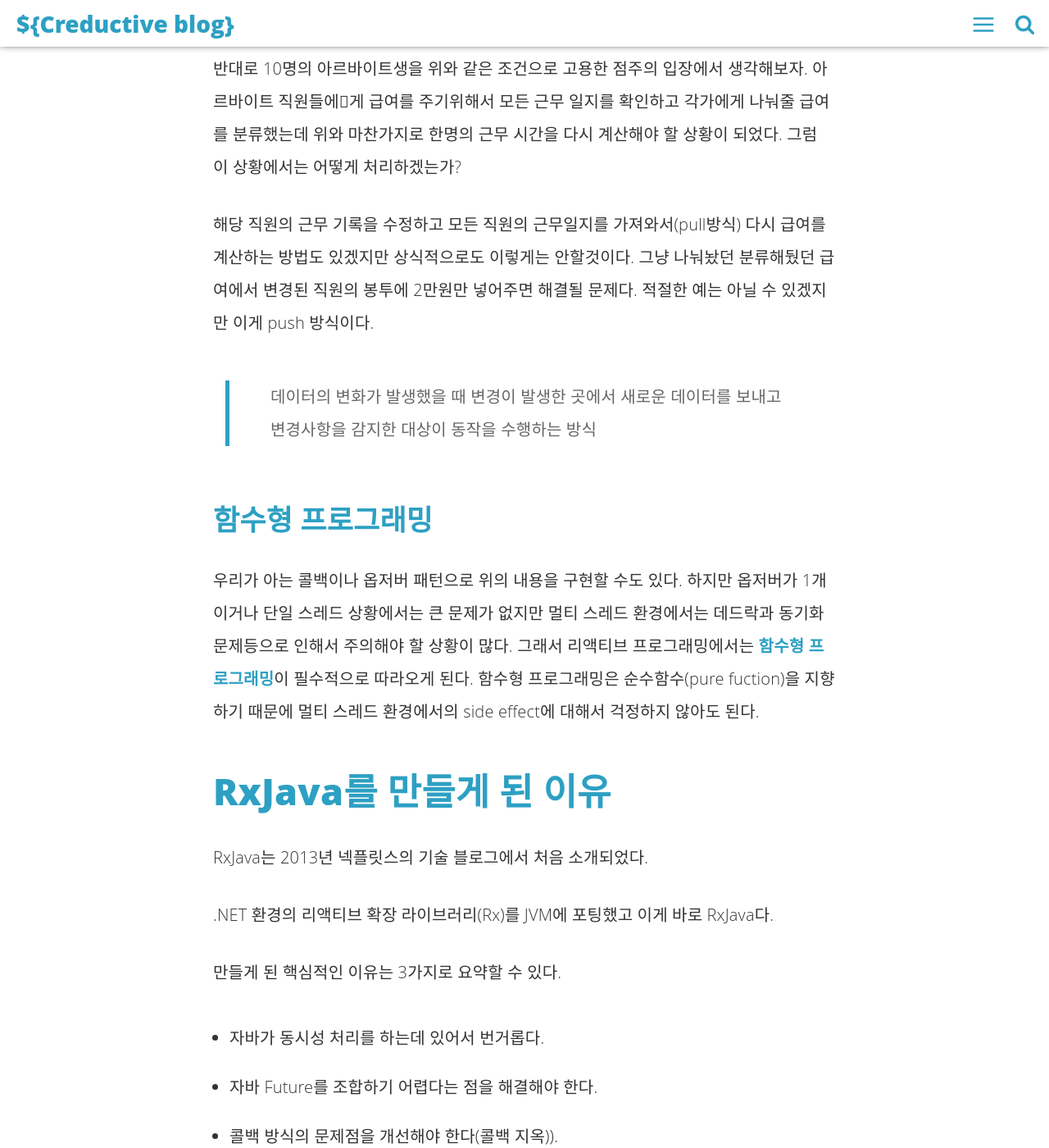
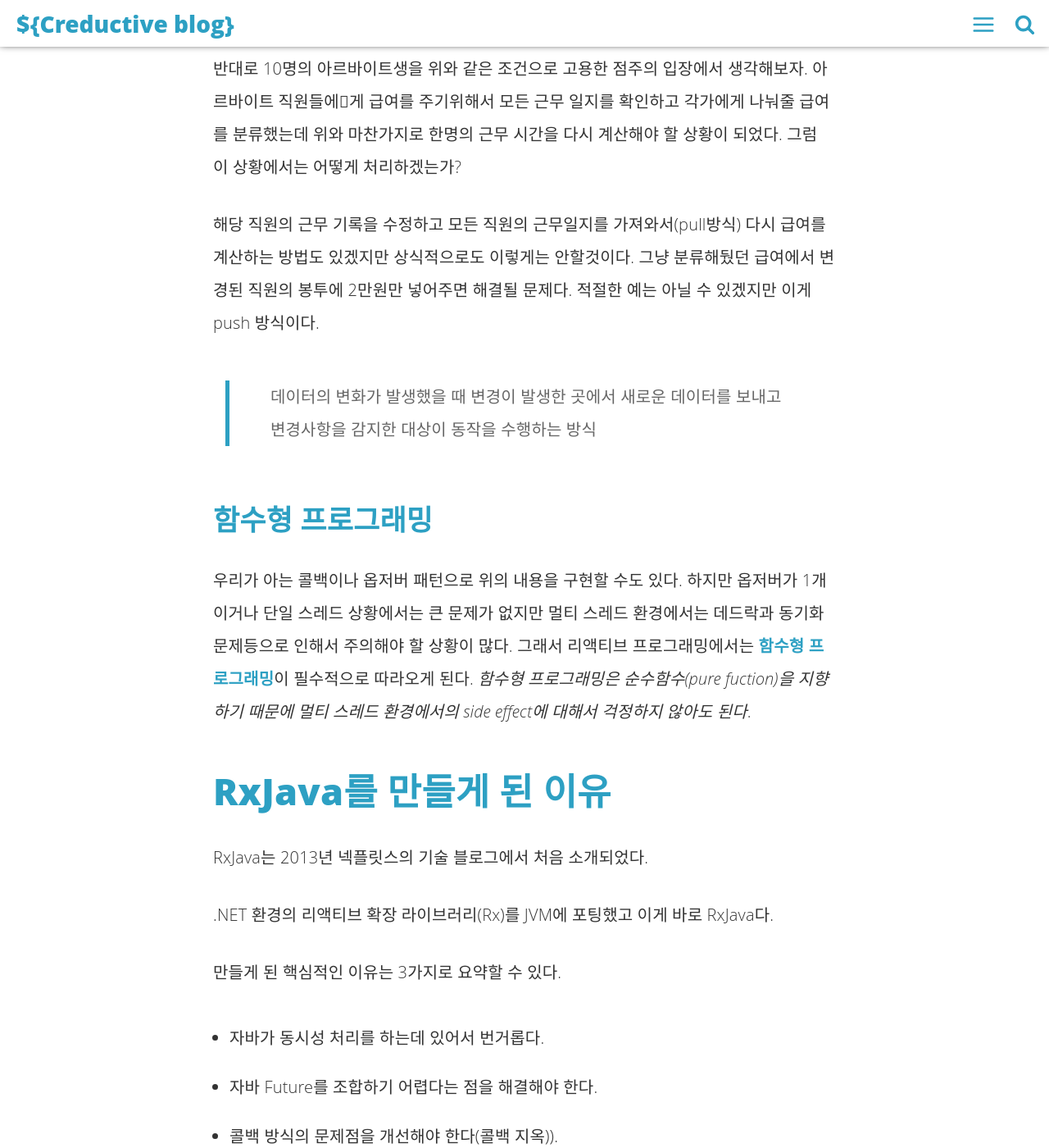
Before and after one commit to koamania/koamania.github.io, a Jekyll site: the page built from _posts/2019-05-04-reactive-programming-intro.md, in a window 1280 px wide and 1400 px high, scrolled down 2187 px. Shown: the whole window at 82% size. Built offline with Jekyll 4.4.1, drawn with Linux system fonts in a browser that asks for light colours; some of the changed text lies outside the part shown.

Commit message:
'띄어쓰기수정'

```diff
--- a/_posts/2019-05-04-reactive-programming-intro.md
+++ b/_posts/2019-05-04-reactive-programming-intro.md
@@ -42,7 +42,7 @@
 그럼 이 상황에서는 어떻게 처리하겠는가?
 
 해당 직원의 근무 기록을 수정하고 모든 직원의 근무일지를 가져와서(pull방식) 다시 급여를 계산하는 방법도 있겠지만 상식적으로도 이렇게는 안할것이다.
-그냥 나눠놨던 분류해뒀던 급여에서 변경된 직원의 봉투에 2만원만 넣어주면 해결될 문제다.
+그냥 분류해뒀던 급여에서 변경된 직원의 봉투에 2만원만 넣어주면 해결될 문제다.
 적절한 예는 아닐 수 있겠지만 이게 push 방식이다.
 
 > 데이터의 변화가 발생했을 때 변경이 발생한 곳에서 새로운 데이터를 보내고 변경사항을 감지한 대상이 동작을 수행하는 방식
@@ -52,7 +52,7 @@
 우리가 아는 콜백이나 옵저버 패턴으로 위의 내용을 구현할 수도 있다.
 하지만 옵저버가 1개이거나 단일 스레드 상황에서는 큰 문제가 없지만 멀티 스레드 환경에서는 데드락과 동기화 문제등으로 인해서 주의해야 할 상황이 많다.
 그래서 리액티브 프로그래밍에서는 **함수형 프로그래밍**이 필수적으로 따라오게 된다.
-함수형 프로그래밍은 순수함수(pure fuction)을 지향하기 때문에 멀티 스레드 환경에서의 side effect에 대해서 걱정하지 않아도 된다.
+*함수형 프로그래밍은 순수함수(pure fuction)을 지향하기 때문에 멀티 스레드 환경에서의 side effect에 대해서 걱정하지 않아도 된다*.
 
 # RxJava를 만들게 된 이유
 RxJava는 2013년 넥플릿스의 기술 블로그에서 처음 소개되었다.
@@ -71,4 +71,4 @@
 
 # 정리
 리액티브 프로그래밍은 새로 튀어나온 개념은 아니다. 모놀리식을 지향하던 서비스 아키텍쳐가 마이크로 서비스를 지향하면서 서비스별로 다른 API를 제공하게되고 이를 하나도 조합하기 위해선 기존 명령형 프로그래밍으로는 한계가 명확했기때문에 화두가 된 것이다.
-다음장부터는 RxJava를 활용해서 비지니스 로직에서의 리액티브 프로그래밍 적용에 대해서 본격적으로 정리 할 예정이다.
+다음 장부터는 RxJava를 활용해서 비지니스 로직에서의 리액티브 프로그래밍 적용에 대해서 본격적으로 정리 할 예정이다.
```
Also changed, not shown: other parts of _posts/2019-05-04-reactive-programming-intro.md (+2 -2 lines), _posts/2019-04-30-Introduction-to-algorithm-1.md (+7 -7 lines).
